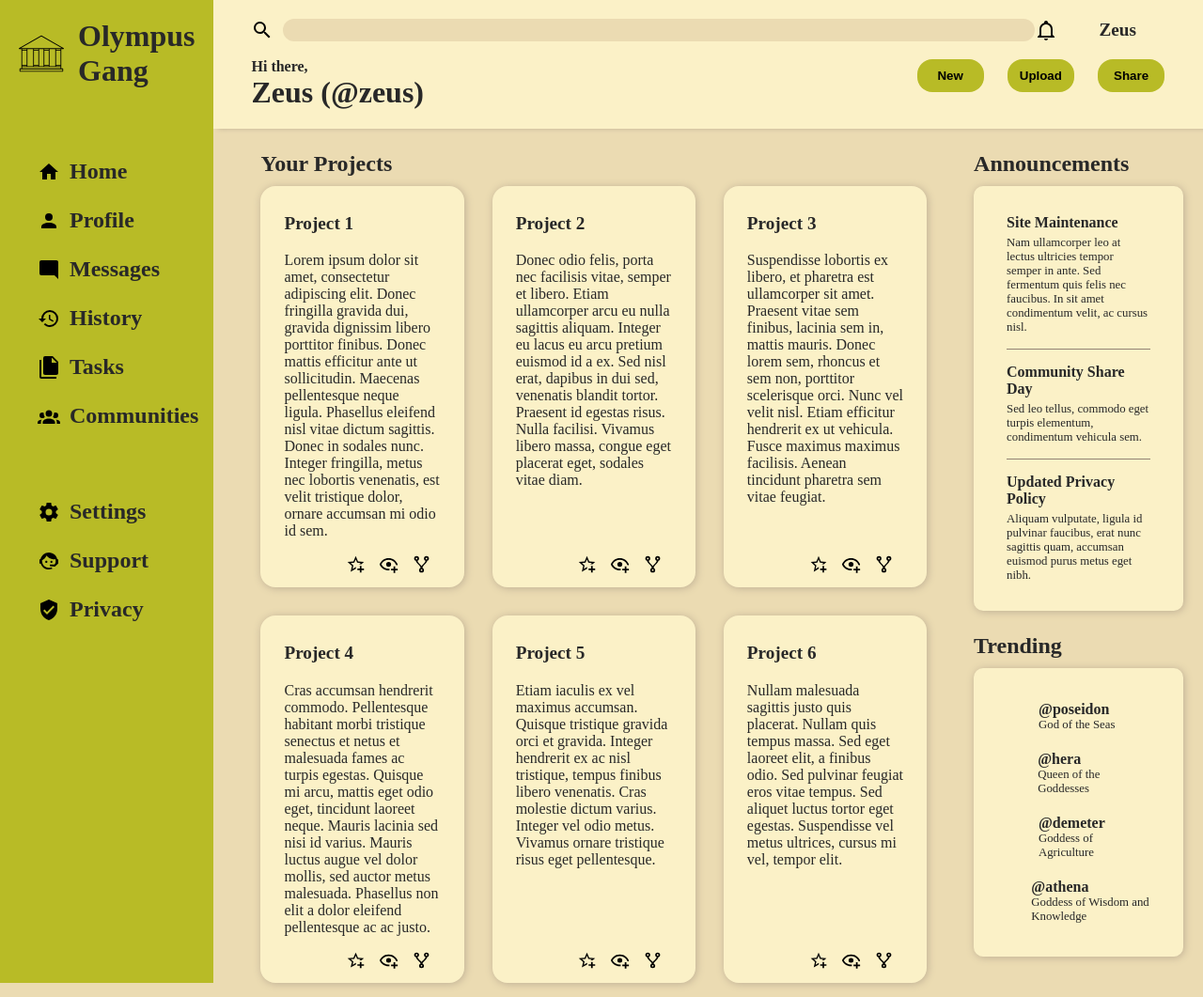
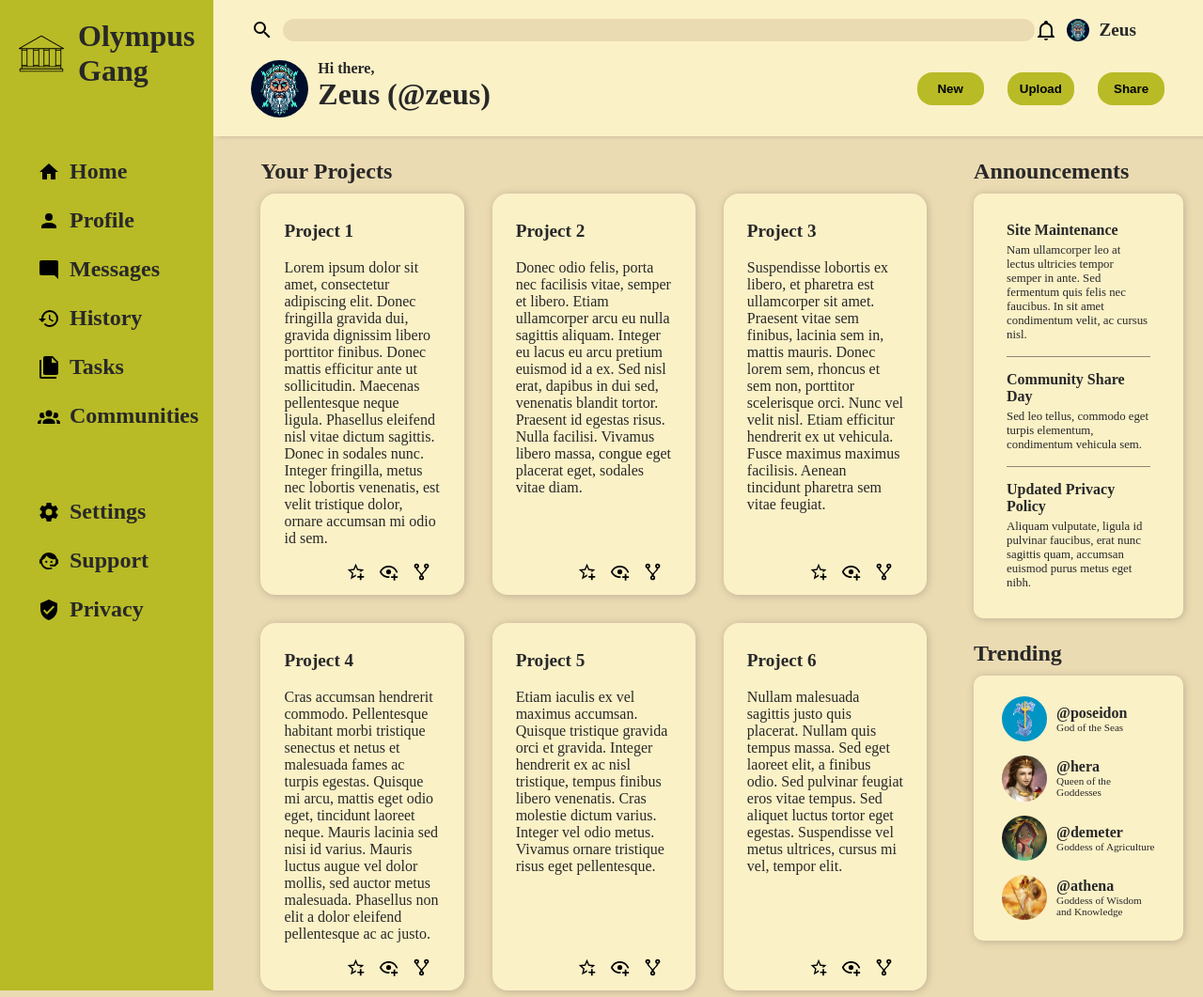
Before and after one commit to Louiaboo/admin-dashboard, a plain HTML site: page index.html in a window 1280 px wide. Shown: the whole page at 94% size. Drawn offline with Linux system fonts and the light colour scheme.

Commit message:
Add profile images

```diff
--- a/index.html
+++ b/index.html
@@ -65,13 +65,13 @@
         </div>
         <div class="profile">
           <img src="images/bell-outline.svg" alt="Notification" class="icon" />
-          <img src="" alt="" class="picture" />
+          <img src="images/zeus.jpeg" alt="" class="picture" />
           <div class="user">Zeus</div>
         </div>
       </div>
       <div class="lower">
         <div class="greeting">
-          <img src="" alt="" class="picture" />
+          <img src="images/zeus.jpeg" alt="" class="picture" />
           <div class="name">
             <div class="greet">Hi there,</div>
             <div class="user">Zeus (@zeus)</div>
@@ -228,28 +228,28 @@
         <p class="title">Trending</p>
         <div class="container">
           <div class="trends">
-            <img src="" alt="" />
+            <img src="images/poseidon.png" alt="" class="picture" />
             <div class="name">
               <div class="user">@poseidon</div>
               <div class="title">God of the Seas</div>
             </div>
           </div>
           <div class="trends">
-            <img src="" alt="" />
+            <img src="images/hera.jpeg" alt="" class="picture" />
             <div class="name">
               <div class="user">@hera</div>
               <div class="title">Queen of the Goddesses</div>
             </div>
           </div>
           <div class="trends">
-            <img src="" alt="" />
+            <img src="images/demeter.jpeg" alt="" class="picture" />
             <div class="name">
               <div class="user">@demeter</div>
               <div class="title">Goddess of Agriculture</div>
             </div>
           </div>
           <div class="trends">
-            <img src="" alt="" />
+            <img src="images/athena.jpeg" alt="" class="picture" />
             <div class="name">
               <div class="user">@athena</div>
               <div class="title">Goddess of Wisdom and Knowledge</div>
--- a/styles.css
+++ b/styles.css
@@ -76,6 +76,23 @@ header {
 
 .name > .greet {
   font-weight: bold;
+}
+
+.lower {
+  margin-top: 20px;
+}
+
+.picture {
+  border-radius: 50%;
+}
+
+.lower > .greeting {
+  display: flex;
+  width: 25rem;
+}
+
+.greeting > .picture {
+  width: 3.8rem;
 }
 
 .greeting > .name > .user {
@@ -235,12 +252,20 @@ main {
   font-weight: bold;
 }
 
+.trending > .container {
+  padding: 7px 30px;
+}
+
 .trends {
   font-size: 1rem;
   font-weight: normal;
   display: flex;
   align-items: center;
-  margin: 20px 0;
+  margin: 15px 0;
+}
+
+.trends > .picture {
+  width: 3rem;
 }
 
 .trends > .name > .user {
@@ -248,5 +273,5 @@ main {
 }
 
 .trends > .name > .title {
-  font-size: 0.8rem;
+  font-size: 0.7rem;
 }
```
Also changed, not shown: images/athena.jpeg (added), images/demeter.jpeg (added), images/hera.jpeg (added), images/poseidon.png (added), images/zeus.jpeg (added).
